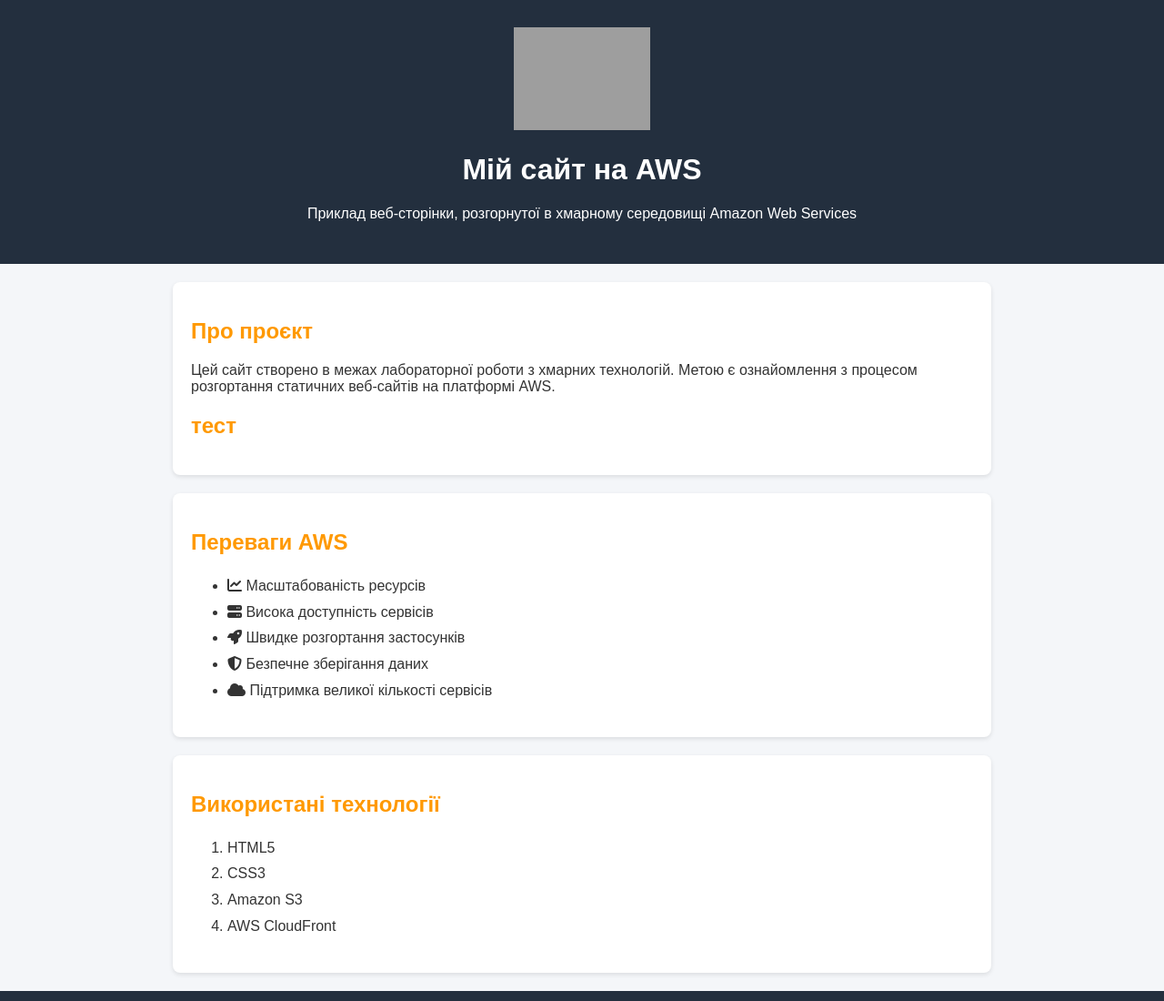
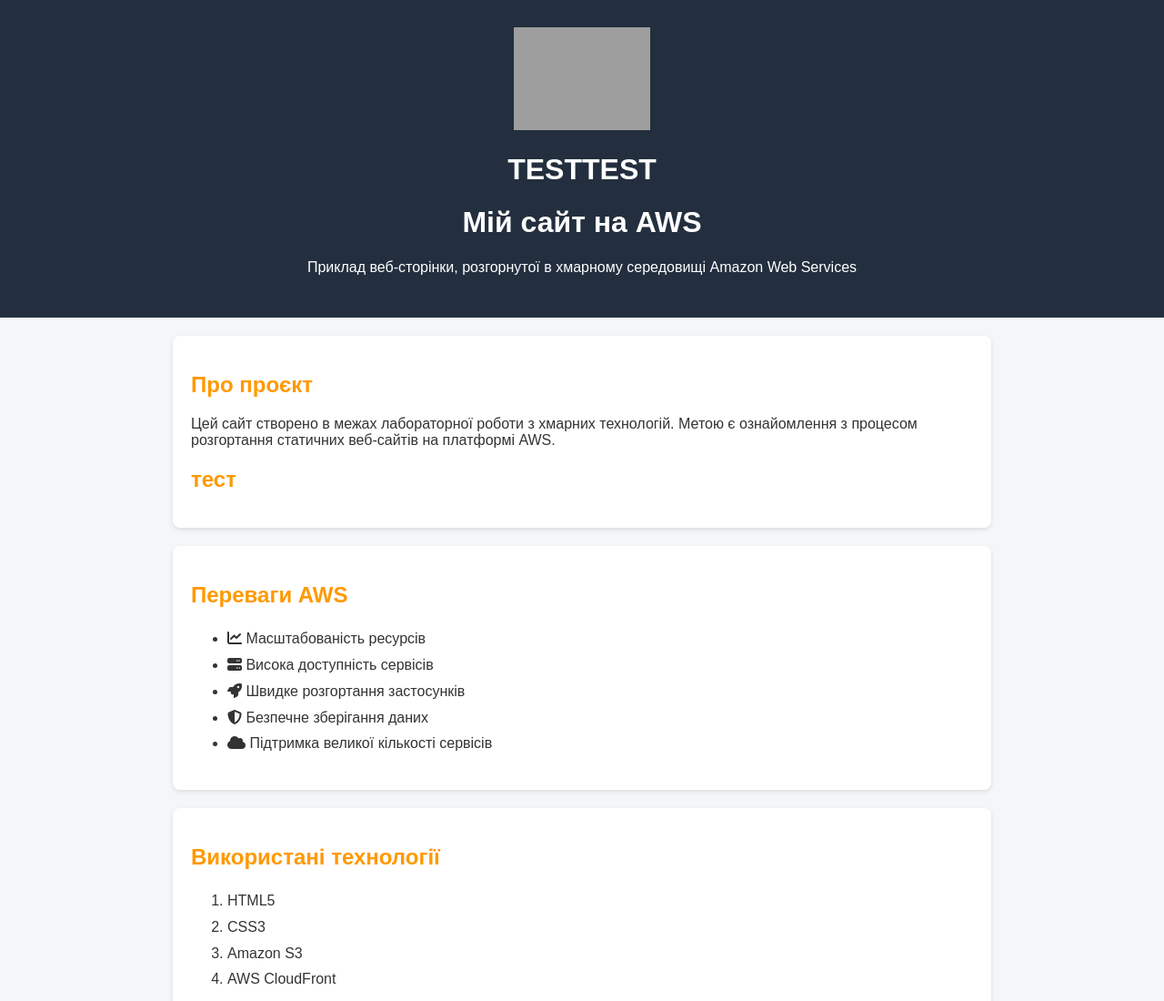
Before and after one commit to nunupdpd/lab5-cicd, a plain HTML site: page index.html in a window 1280 px wide. Shown: the top 1100 px of the page at 91% size. Drawn offline with Linux system fonts and the light colour scheme; grey boxes are pictures that could not be loaded.

Commit message:
Add header with TESTTEST to index.html

```diff
--- a/index.html
+++ b/index.html
@@ -13,7 +13,7 @@
     <img src="https://upload.wikimedia.org/wikipedia/commons/9/93/Amazon_Web_Services_Logo.svg"
          alt="AWS Logo"
          width="150">
-
+  <h1>TESTTEST</h1>
     <h1>Мій сайт на AWS</h1>
     <p>Приклад веб-сторінки, розгорнутої в хмарному середовищі Amazon Web Services</p>
 </header>
```
